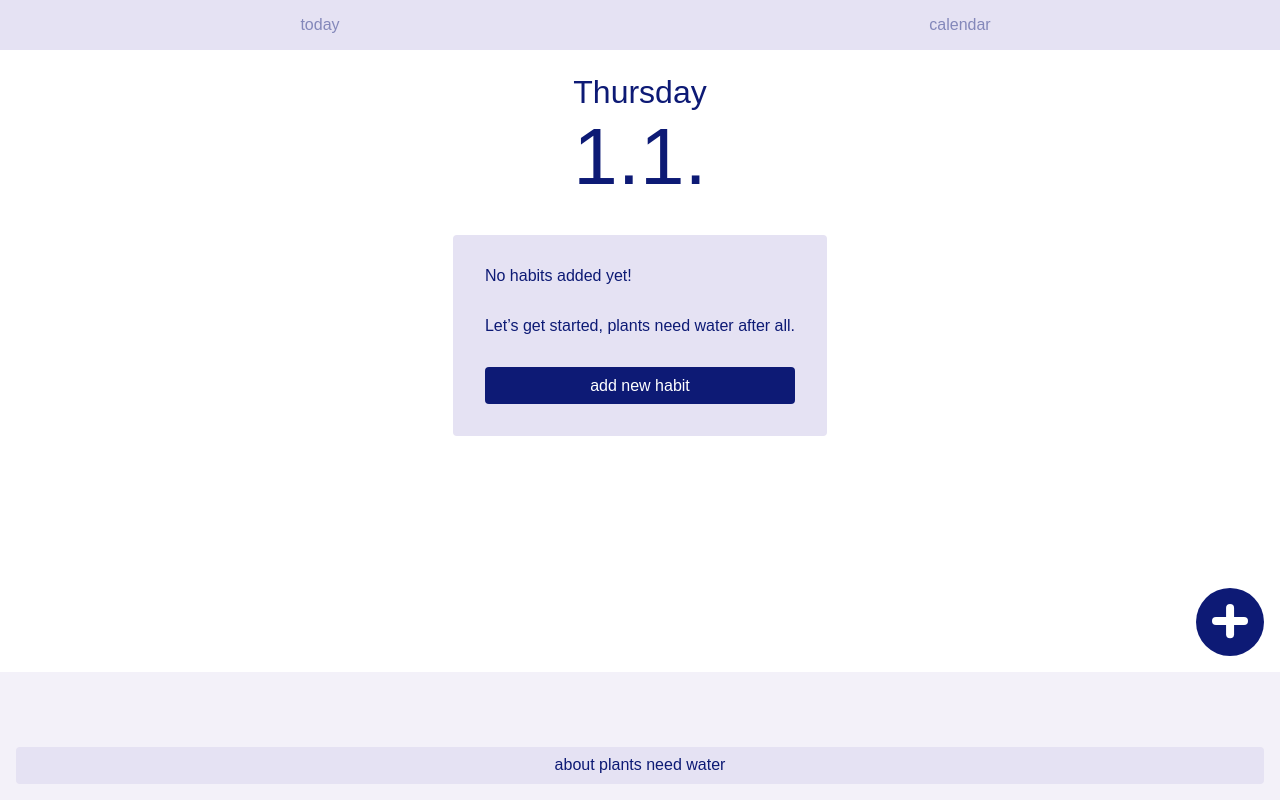
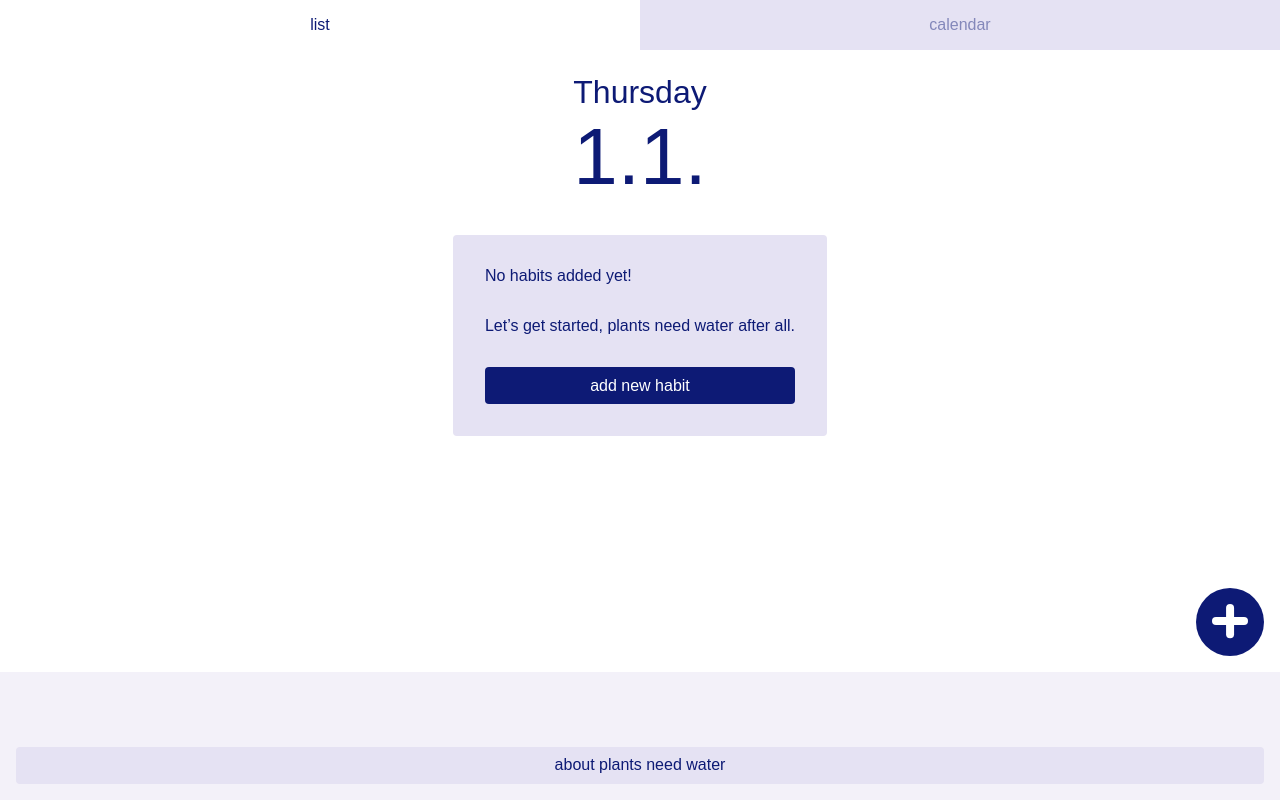
Before and after one commit to jujuzitroni/plants-need-water, a React (Vite) app: page /habits/1 in a window 1280 px wide. Built offline with nearby package versions, Linux system fonts and the light colour scheme.

Commit message:
🐛 fix nav routing

```diff
--- a/src/app/components/PageNav/PageNav.tsx
+++ b/src/app/components/PageNav/PageNav.tsx
@@ -2,21 +2,29 @@ import React from 'react';
 import { Link, useLocation } from 'react-router-dom';
 import styles from './PageNav.module.css';
 
-function getActiveClass(pathname: string): string | undefined {
+function PageNav(): JSX.Element {
   const location = useLocation();
-  if (location.pathname === pathname) {
-    return styles.tabs__active;
-  }
-  return styles.tabs__inactive;
-}
 
-function PageNav(): JSX.Element {
   return (
     <nav className={styles.tabs}>
-      <Link className={getActiveClass('/')} to="/">
-        today
+      <Link
+        className={
+          location.pathname !== '/calendar'
+            ? styles.tabs__active
+            : styles.tabs__inactive
+        }
+        to="/"
+      >
+        list
       </Link>
-      <Link className={getActiveClass('/calendar')} to="/calendar">
+      <Link
+        className={
+          location.pathname === '/calendar'
+            ? styles.tabs__active
+            : styles.tabs__inactive
+        }
+        to="/calendar"
+      >
         calendar
       </Link>
     </nav>
```
